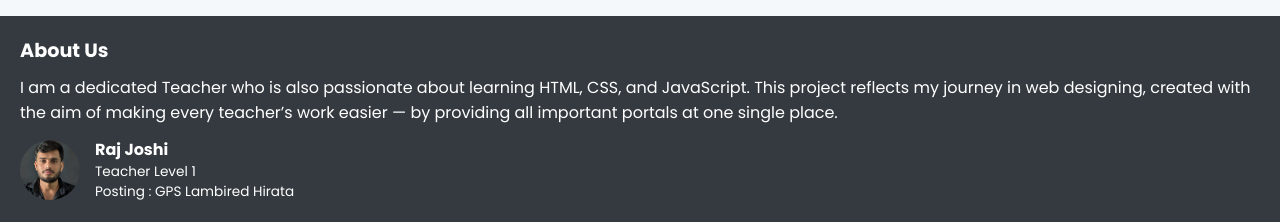
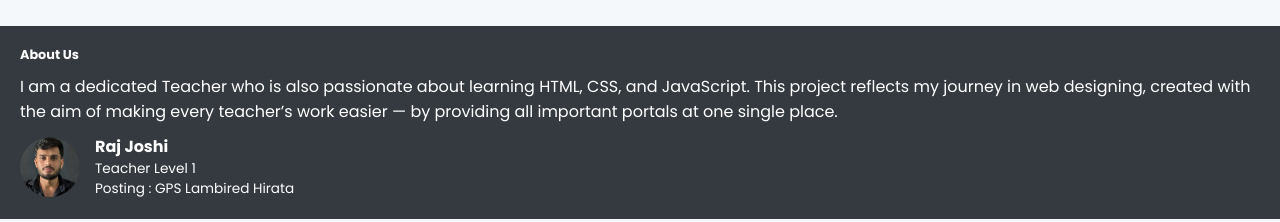
Before and after one commit to whorajjoshi/shikshak-mitra, a plain HTML site: page index.html in a window 1280 px wide. Shown: the part 581-803 px from the top of the page. Drawn offline with Linux system fonts and the light colour scheme.

Commit message:
Update index.html

```diff
--- a/index.html
+++ b/index.html
@@ -55,7 +55,7 @@
 
     /* Footer */
     footer{margin-top:auto;background:#343a40;color:#fff;padding:20px;animation:slideInLeft 1s ease;}
-    footer h2{font-size:1.2em;font-weight:700;margin-bottom:10px;}
+    footer h2{font-size:0.8em;font-weight:700;margin-bottom:10px;}
     .footer-content{display:flex;align-items:center;gap:15px;}
     .footer-content img{width:60px;height:60px;border-radius:50%;object-fit:cover;}
     .footer-content .info .name{font-weight:700;font-size:1em;}
@@ -76,7 +76,6 @@
   </header>
 
   <div class="buttons-section">
-    <!-- ✅ Gyan Sankalp Portal First -->
     <a class="btn" href="https://gyansankalp.nic.in/Home/Login.aspx#" target="_blank">
       <i class="fas fa-lightbulb"></i> Gyan Sankalp Portal
     </a>
@@ -108,7 +107,7 @@
 
   <footer>
     <h2>About Us</h2>
-    <p style="margin-bottom:12px;"> I am a dedicated Teacher who is also passionate about learning HTML, CSS, and JavaScript.
+    <p style="margin-bottom:10px;"> I am a dedicated Teacher who is also passionate about learning HTML, CSS, and JavaScript.
 This project reflects my journey in web designing, created with the aim of making every teacher’s work easier — by providing all important portals at one single place.</p>
     <div class="footer-content">
       <img src="photo.jpg.jpg" alt="Raj Joshi">
```
